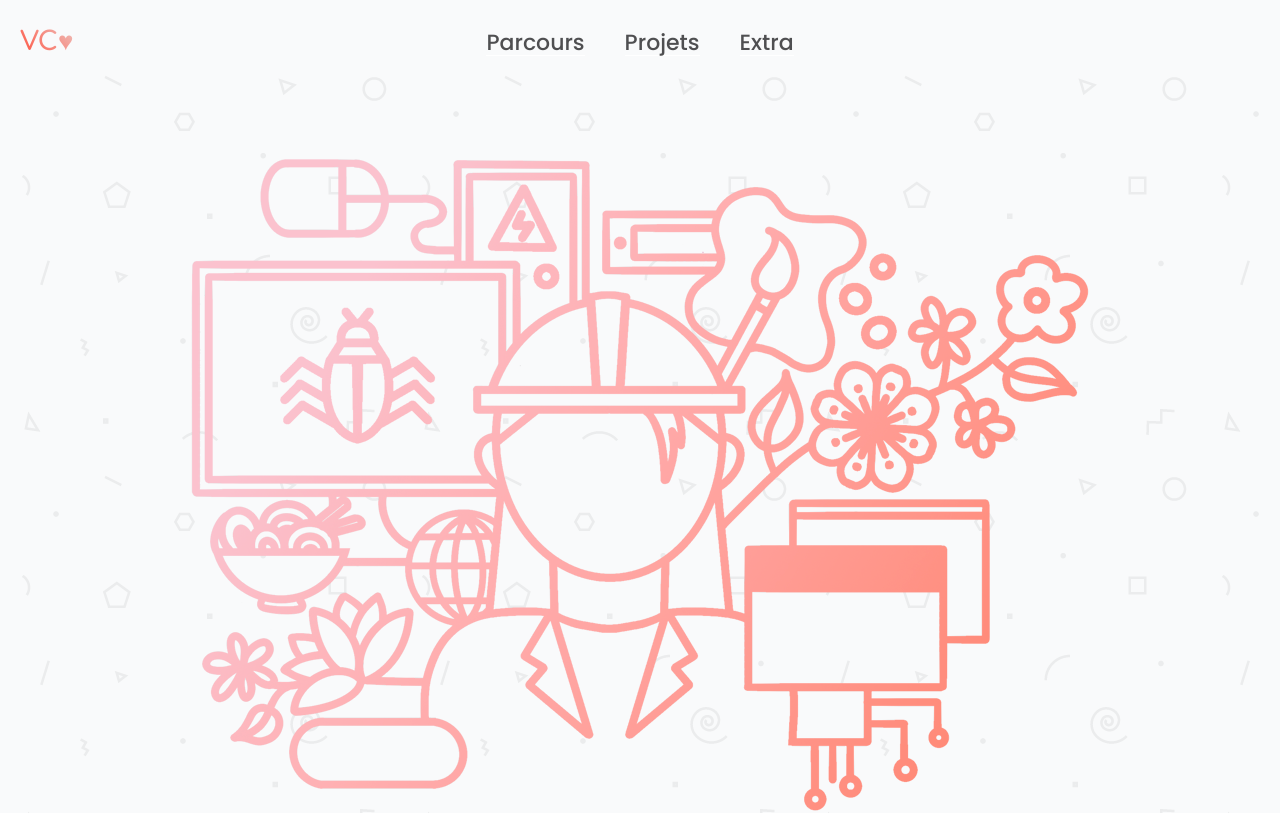
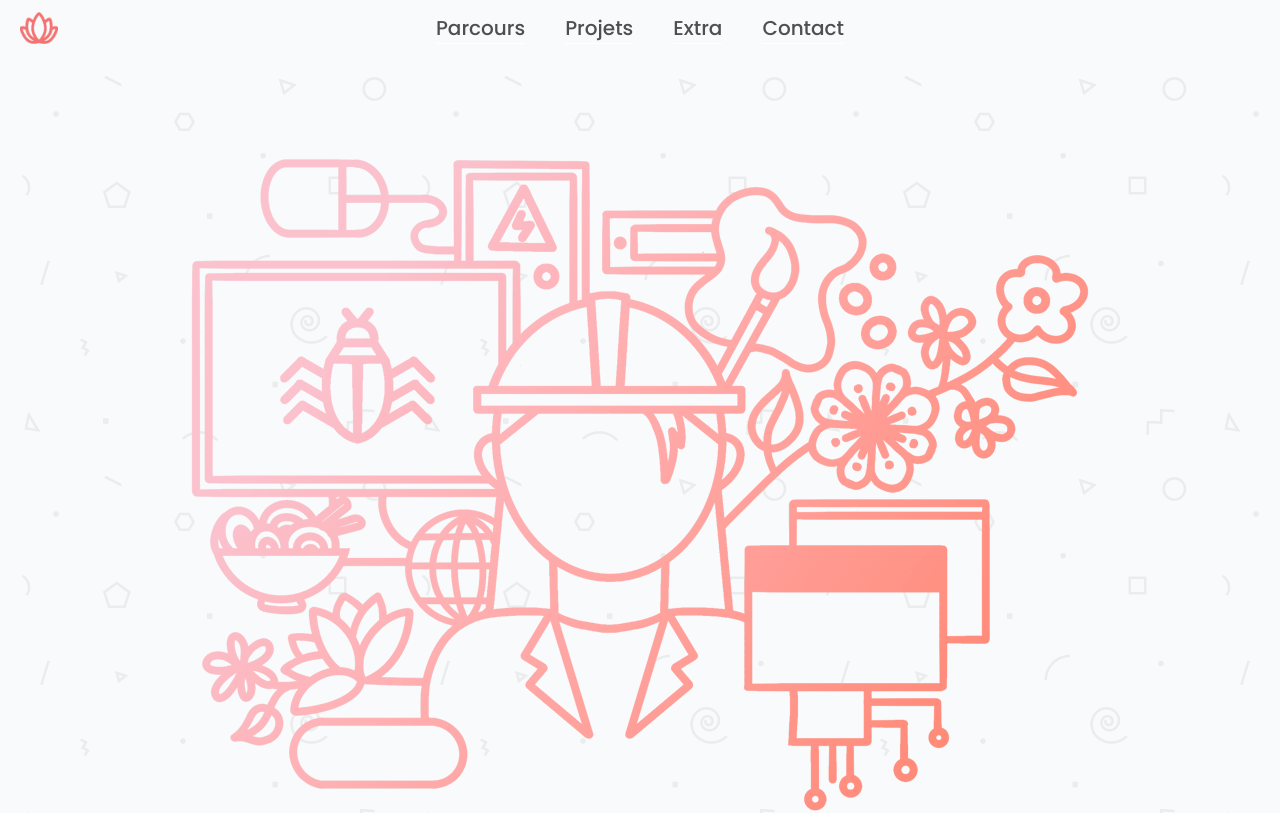
Before and after one commit to VanessaCHW/vc-portfolio, a Next.js app in the folder vanportfolio/: page / in a window 1280 px wide. Shown: the top 813 px of the page. Built offline with nearby package versions, Linux system fonts and the light colour scheme.

Commit message:
New icon for navbar and new section (contacts)

```diff
--- a/vanportfolio/src/app/Components/NavBar/NavBar.js
+++ b/vanportfolio/src/app/Components/NavBar/NavBar.js
@@ -6,7 +6,7 @@ const NavBar = () => {
   return (
     <Header>
       <LeftLogo>
-        <p>VC♥</p>
+        <img height="32" src="icon-lotusc.png" />
       </LeftLogo>
 
       {/* Inline list for desktop view*/}
@@ -19,6 +19,9 @@ const NavBar = () => {
         </li>
         <li>
           <NavSection href="#section-extra">Extra</NavSection>
+        </li>
+        <li>
+          <NavSection href="#section-contact">Contact</NavSection>
         </li>
       </NavListDesktop>
 
@@ -34,10 +37,10 @@ const Header = styled.header`
   height: 56px;
   display: flex;
   justify-content: center;
+  align-items: center;
   font-family: "Poppins", sans-serif;
-  font-size: 22px;
+  font-size: 20px;
   font-weight: 500;
-  color: var(--theme-dark-grey);
 `;
 
 const LeftLogo = styled.div`
@@ -47,17 +50,6 @@ const LeftLogo = styled.div`
   display: flex;
   align-items: center;
   margin-left: 20px;
-
-  background: -webkit-linear-gradient(45deg, #ff503d, #e8e5e6);
-  -webkit-background-clip: text;
-  -webkit-text-fill-color: transparent;
-
-  & > p {
-    font-family: "Comfortaa", sans-serif;
-    font-size: 26px;
-    padding-top: 26px;
-    font-weight: 700;
-  }
 `;
 
 const NavListDesktop = styled.ul`
@@ -68,7 +60,6 @@ const NavListDesktop = styled.ul`
 
   & > li {
     border-bottom: 1px solid white;
-    padding-top: 26px;
     align-items: center;
 
     &:hover {
--- a/vanportfolio/src/app/page.js
+++ b/vanportfolio/src/app/page.js
@@ -6,6 +6,7 @@ import Landing from "./Components/Landing/Landing";
 import Timeline from "./Components/Timeline/Timeline";
 import Projects from "./Components/Projects/Projects";
 import Extra from "./Components/Extra/Extra";
+import Footer from "./Components/Footer/Footer";
 
 export default function Home() {
   return (
@@ -17,8 +18,8 @@ export default function Home() {
         <Timeline />
         <Projects />
         <Extra />
+        <Footer />
       </main>
-      <footer>Footer !</footer>
     </>
   );
 }
```
Also changed, not shown: vanportfolio/public/icon-lotusc.png (added).
